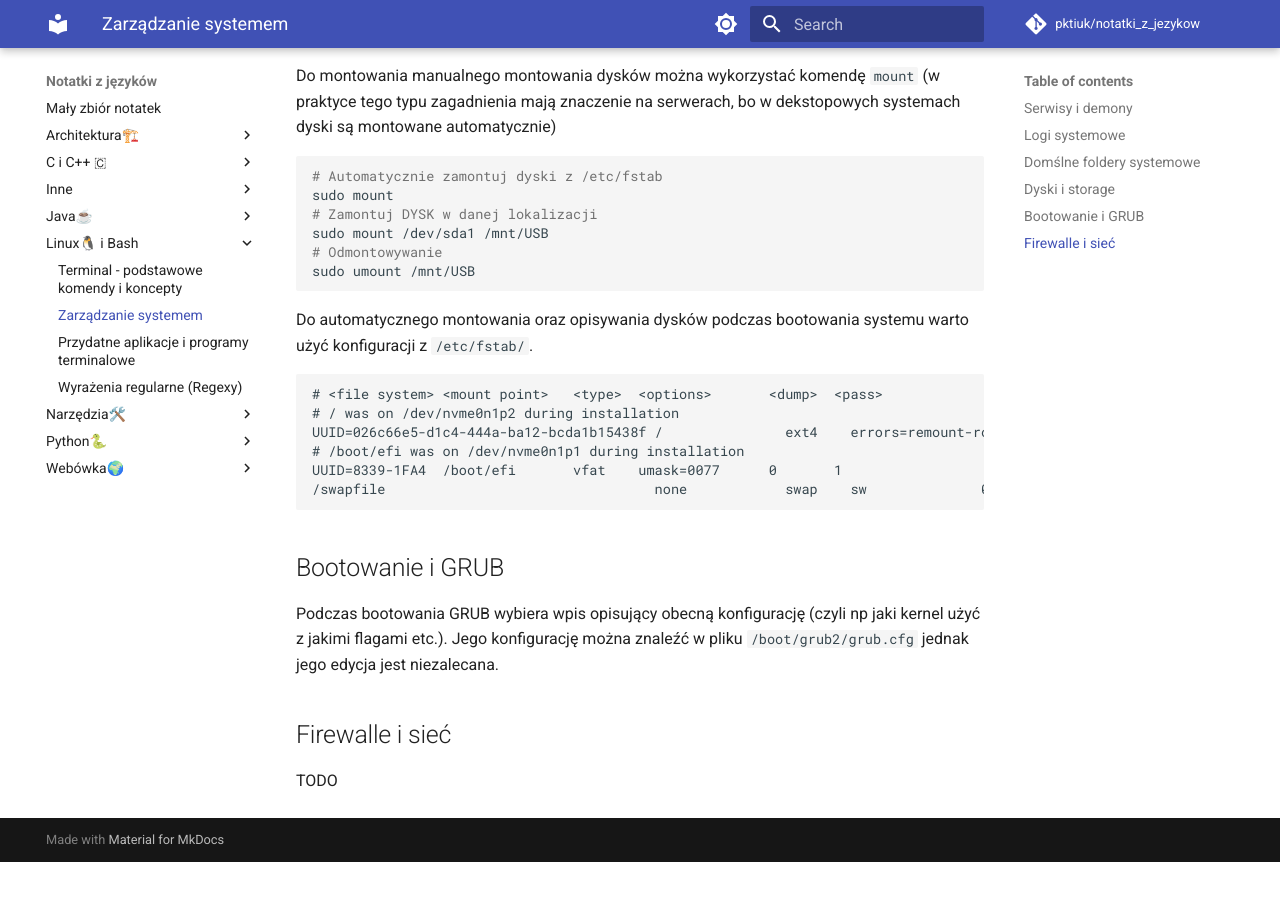
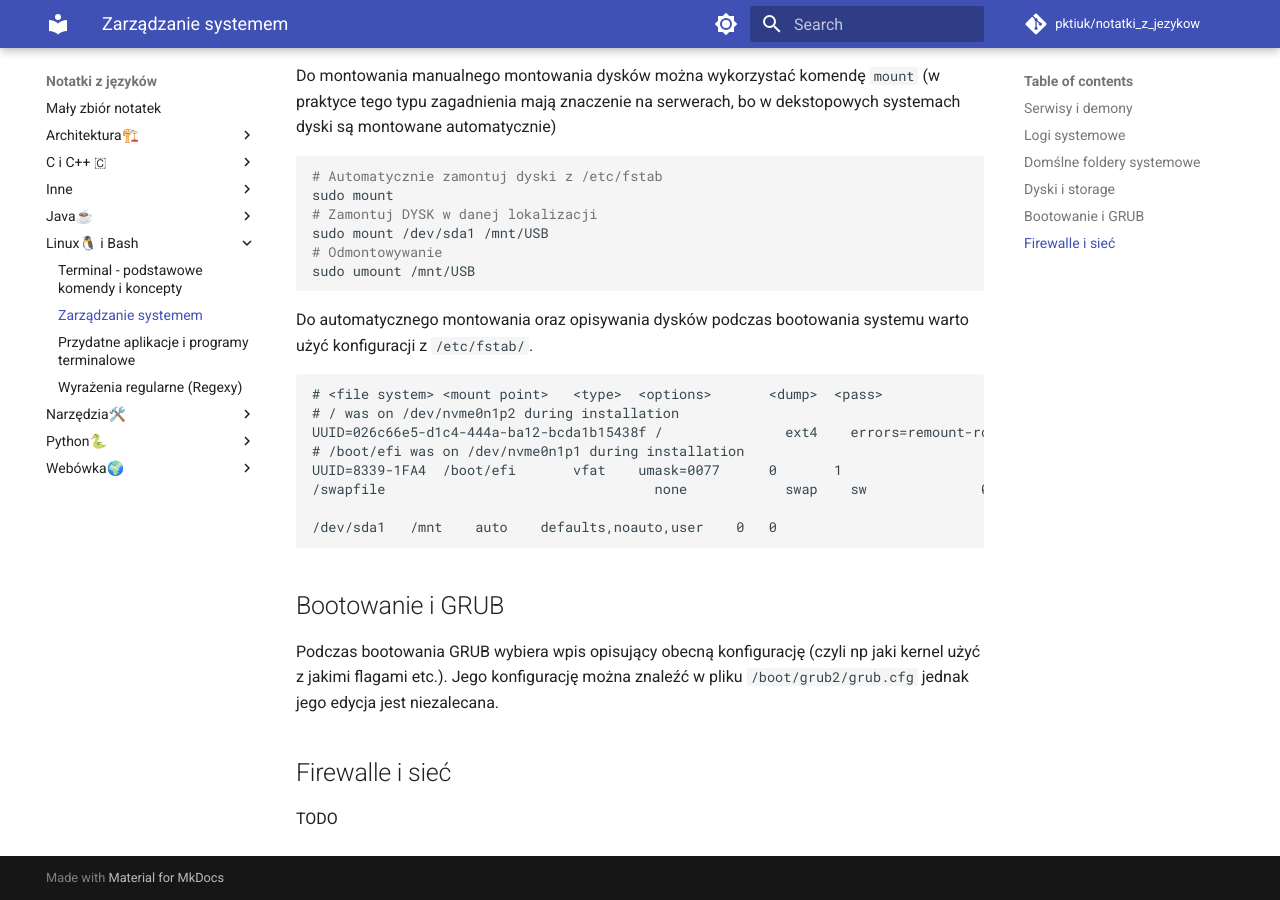
Before and after one commit to pktiuk/notatki_z_jezykow, an MkDocs documentation site: the page built from docs/Linux🐧 i Bash/o_systemie.md, in a window 1280 px wide and 900 px high, scrolled down 2867 px. Built offline with MkDocs 1.6.1 and Material for MkDocs 9.7.7, drawn with Linux system fonts in a browser that asks for light colours; comment, search, counter and statistics services are not loaded; before the commit the page ends 3729 px from its top, so only the background shows below that.

Commit message:
Dodanie kolejnego przykładu do fstaba

````diff
--- a/docs/Linux🐧 i Bash/o_systemie.md
+++ b/docs/Linux🐧 i Bash/o_systemie.md
@@ -105,6 +105,8 @@ UUID=026c66e5-d1c4-444a-ba12-bcda1b15438f /               ext4    errors=remount
 # /boot/efi was on /dev/nvme0n1p1 during installation
 UUID=8339-1FA4  /boot/efi       vfat    umask=0077      0       1
 /swapfile                                 none            swap    sw              0       0
+
+/dev/sda1	/mnt	auto	defaults,noauto,user	0	0
 ```
 
 ## Bootowanie i GRUB
````
